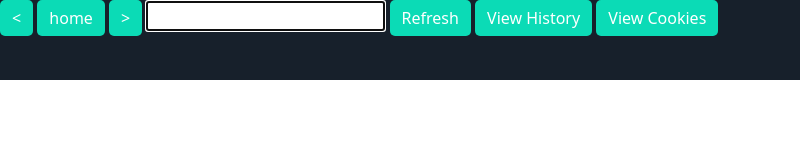
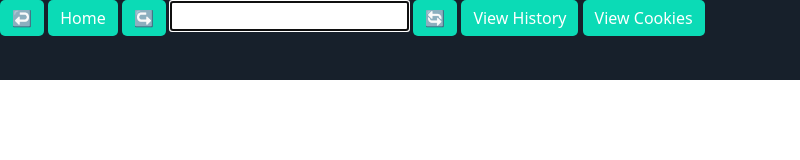
Before and after one commit to MayberryKory/CS4930-Privacy-And-Censorship, an Electron app: page index.html in a window 800 px wide. Drawn offline with nearby package versions, Linux system fonts and the light colour scheme; no server answers.

Commit message:
Button and google

```diff
--- a/index.html
+++ b/index.html
@@ -12,16 +12,16 @@
 
 <body>
   <div class="top">
-    <button type="button" class="btn btn-primary" id="backButton">&lt;</button>
-    <button class="btn btn-primary" id="homeButton">home</button>
-    <button class="btn btn-primary" id="forwardButton">&gt;</button>
+    <button type="button" class="btn btn-primary" id="backButton">↩️</button>
+    <button class="btn btn-primary" id="homeButton">Home</button>
+    <button class="btn btn-primary" id="forwardButton">↪️</button>
     <input type="text" class="url">
-    <button class="btn btn-primary" id="refreshButton">Refresh</button>
+    <button class="btn btn-primary" id="refreshButton">🔄</button>
     <button class="btn btn-primary" id="viewHistoryButton">View History</button>
     <button class="btn btn-primary" id="viewCookiesButton">View Cookies</button>
   </div>
   <div class="main-container">
-    <webview src="https://www.startpage.com" id="myWebview"></webview>
+    <webview src="https://www.google.com" id="myWebview"></webview>
     <div class="container" id="historyContainer" style="display: none;">
         <h3>Browsing History</h3>
         <ul class="list-group" id="historyList"></ul>
```
